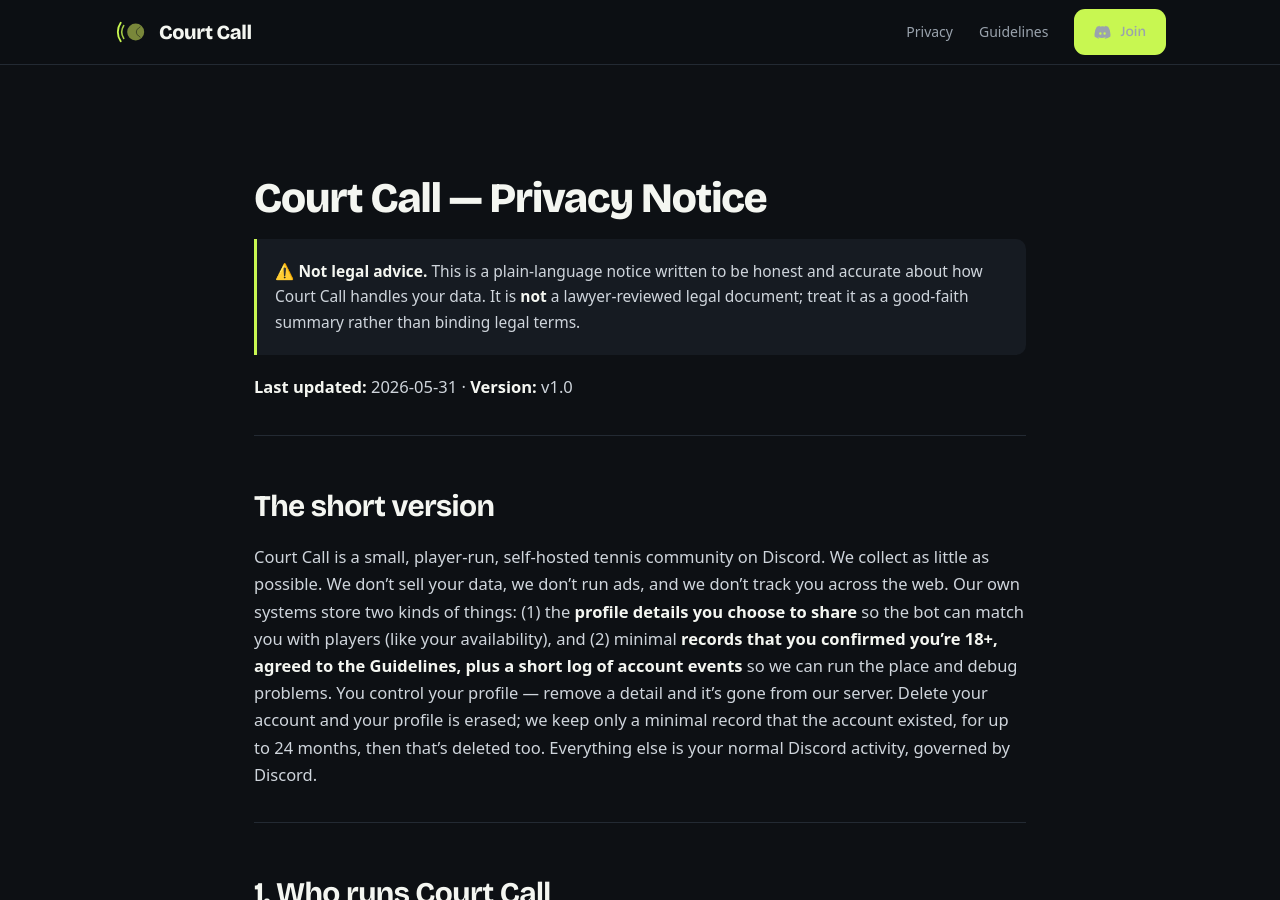
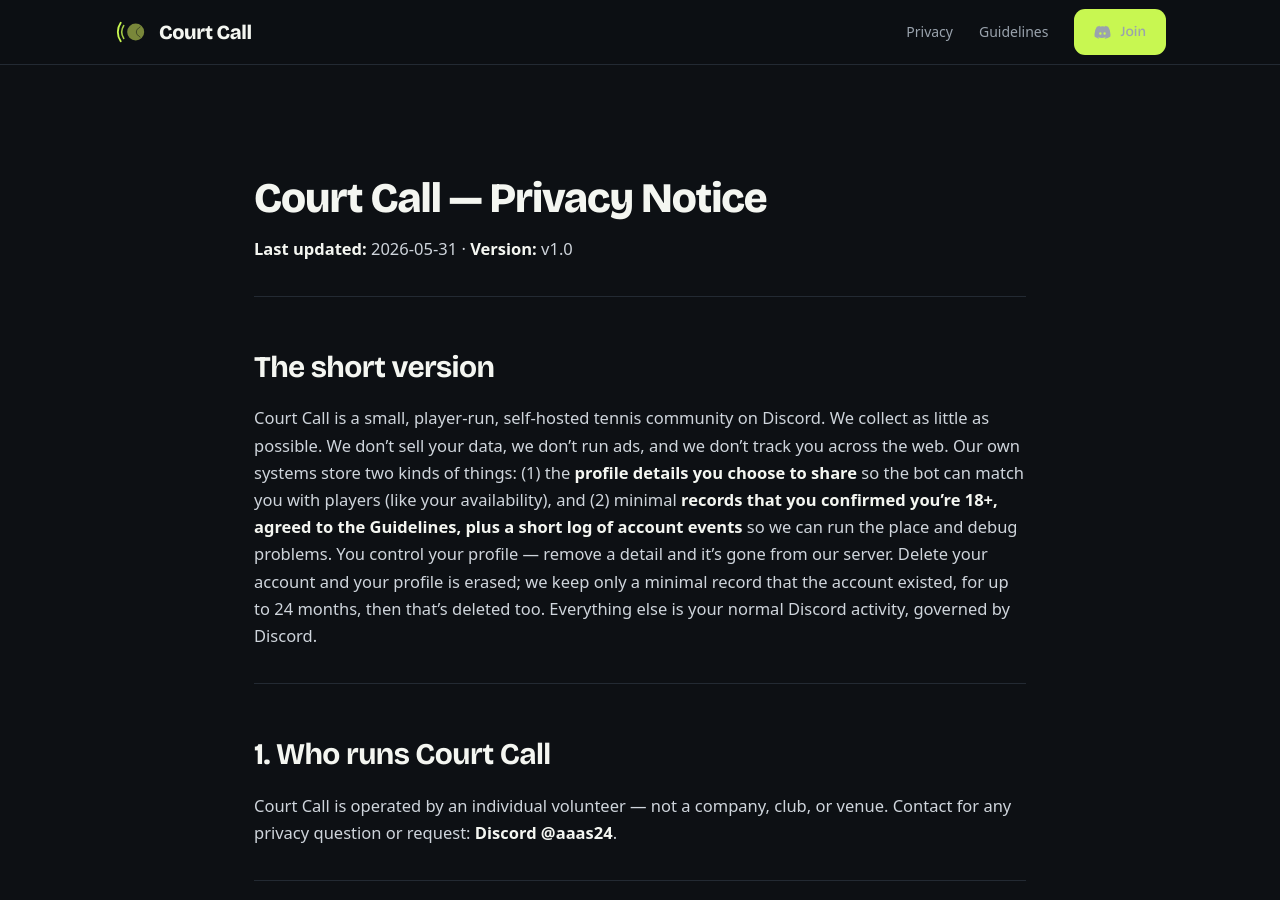
Before and after one commit to aaas24/aaas24.github.io, a Jekyll site: the page built from court-call/docs/privacy.md, in a window 1280 px wide and 900 px high. Built offline with Jekyll 4.4.1, drawn with Linux system fonts in a browser that asks for light colours; some web fonts are replaced.

Commit message:
court-call: drop "not legal advice" disclaimer from privacy page
Regenerated from the canonical tennis_community Privacy Notice (blockquote removed).

Co-Authored-By: Claude Opus 4.8 <noreply@anthropic.com>

```diff
--- a/court-call/docs/privacy.md
+++ b/court-call/docs/privacy.md
@@ -4,10 +4,6 @@ permalink: /court-call/privacy/
 title: "Court Call — Privacy Notice"
 description: "How the Court Call tennis community handles your data: minimal, self-hosted, never sold."
 ---
-
-> ⚠️ **Not legal advice.** This is a plain-language notice written to be honest and accurate about how
-> Court Call handles your data. It is **not** a lawyer-reviewed legal document; treat it as a
-> good-faith summary rather than binding legal terms.
 
 **Last updated:** 2026-05-31 · **Version:** v1.0
 
```
